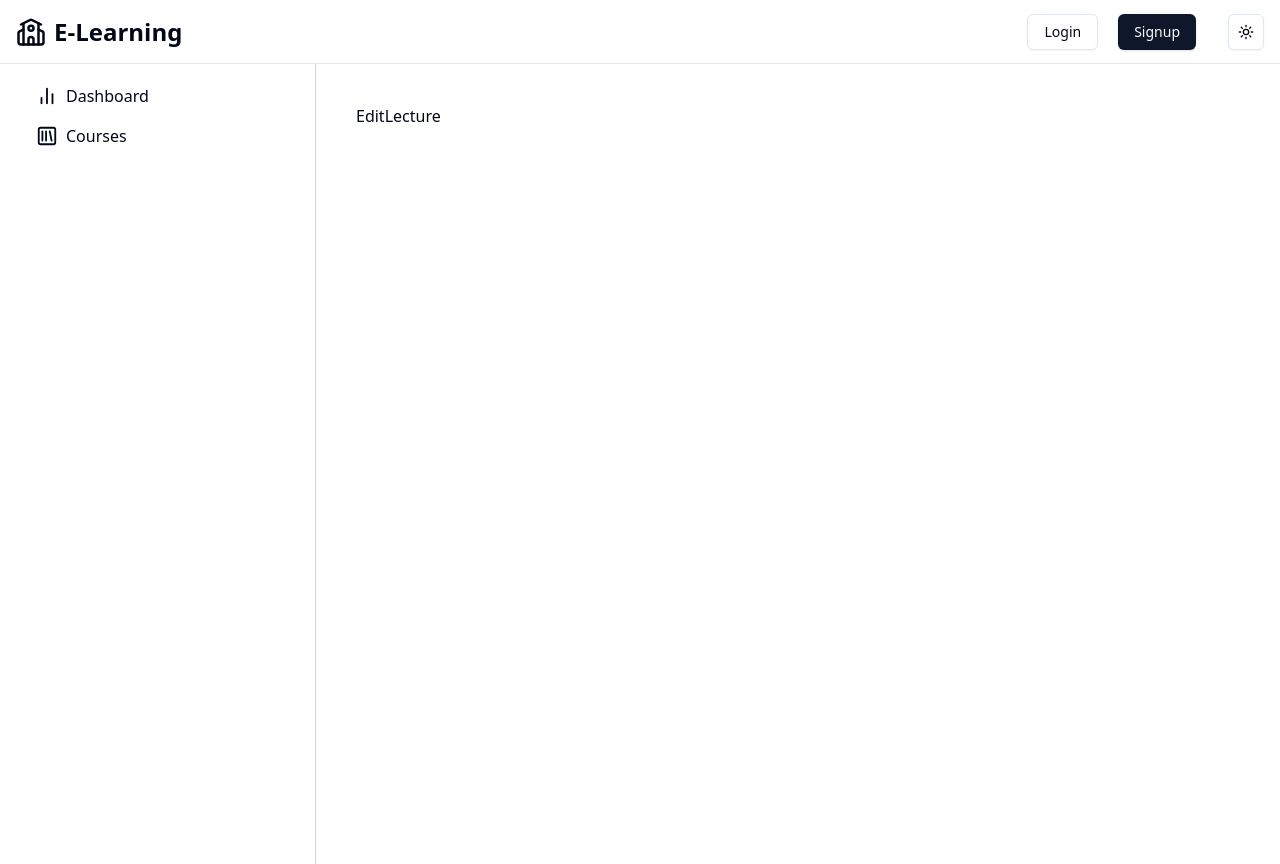
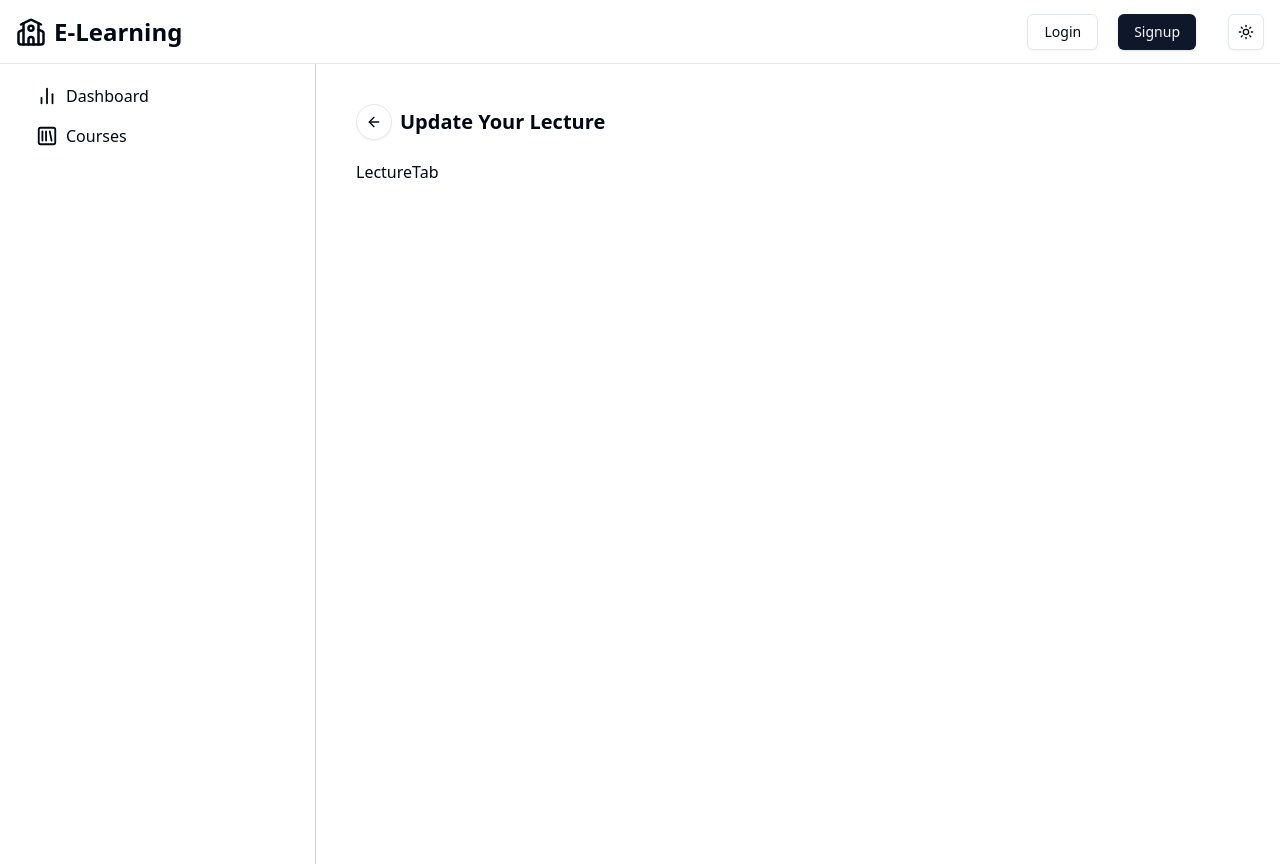
Before and after one commit to abhisheksh99/LMS, a React (Vite) app in the folder frontend/: page /admin/courses/1/lecture/1 in a window 1280 px wide. Built offline with nearby package versions, Linux system fonts and the light colour scheme.

Commit message:
Edit lecture page added

```diff
--- a/frontend/src/pages/admin/lecture/EditLecture.jsx
+++ b/frontend/src/pages/admin/lecture/EditLecture.jsx
@@ -1,9 +1,27 @@
-import React from 'react'
+import { Button } from "@/components/ui/button";
+import { ArrowLeft } from "lucide-react";
+import React from "react";
+import { Link, useParams } from "react-router-dom";
+import LectureTab from "./LectureTab";
 
 const EditLecture = () => {
+  const { courseId } = useParams();
+
   return (
-    <div>EditLecture</div>
-  )
-}
+    <div>
+      <div className="flex items-center justify-between mb-5">
+        <div className="flex items-center gap-2">
+          <Link to={`/admin/course/${courseId}/lecture`}>
+            <Button size="icon" variant="outline" className="rounded-full">
+              <ArrowLeft size={16} />
+            </Button>
+          </Link>
+          <h1 className="font-bold text-xl">Update Your Lecture</h1>
+        </div>
+      </div>
+      <LectureTab />
+    </div>
+  );
+};
 
-export default EditLecture
+export default EditLecture;
--- /dev/null
+++ b/frontend/src/pages/admin/lecture/LectureTab.jsx
@@ -0,0 +1,9 @@
+import React from 'react'
+
+const LectureTab = () => {
+  return (
+    <div>LectureTab</div>
+  )
+}
+
+export default LectureTab
```
